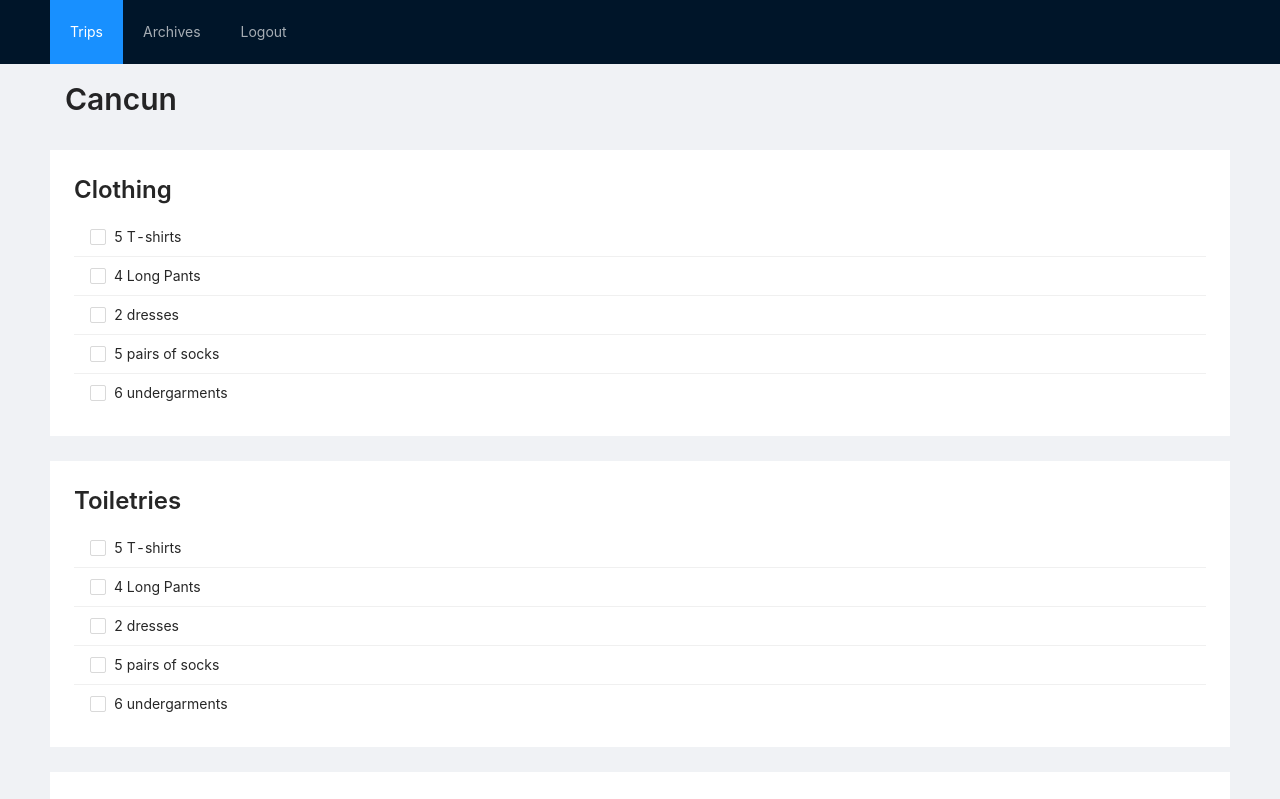
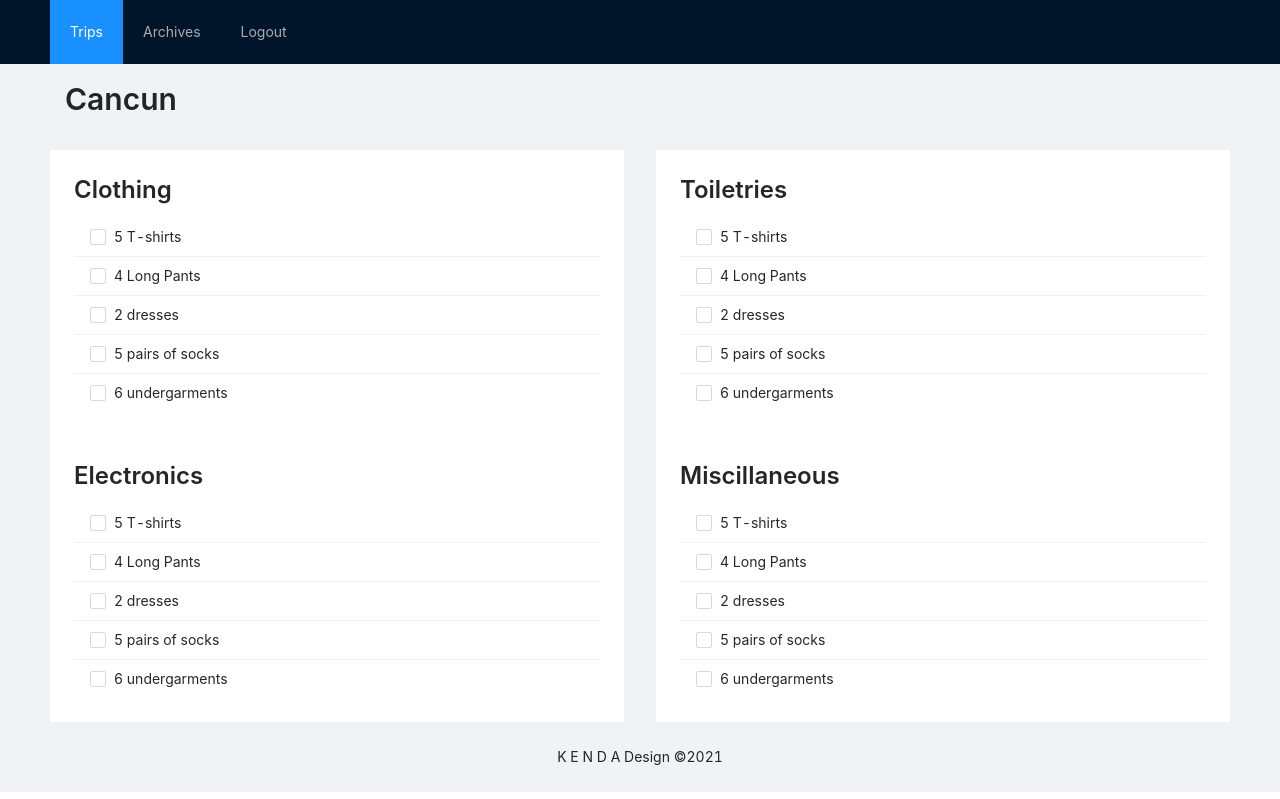
Before and after one commit to KRAY306090/packing-list, a React (Create React App) app: page /myTrip in a window 1280 px wide. Shown: the top 799 px of the page. Built offline with nearby package versions, Linux system fonts and the light colour scheme.

Commit message:
Grid layout mytrip page

```diff
--- a/src/App.css
+++ b/src/App.css
@@ -4,7 +4,6 @@
   min-height: 280px;
   padding: 24px;
   background: #fff;
-  margin-bottom: 25px;
 }
 #components-layout-demo-top .logo {
   float: left;
--- a/src/Pages/Dashboard.js
+++ b/src/Pages/Dashboard.js
@@ -1,6 +1,7 @@
 import React from 'react';
 import TripList from '../components/TripList';
-import { Layout, Menu, Typography } from 'antd';
+import { Layout, Typography } from 'antd';
+import Navigation from '../components/Navigation';
 
 const { Header, Content, Footer } = Layout;
 const { Title } = Typography;
@@ -9,12 +10,7 @@ const Dashboard = () => {
     return (
         <Layout className="layout">
             <Header>
-                <div className="logo" />
-                <Menu theme="dark" mode="horizontal" defaultSelectedKeys={['1']}>
-                    <Menu.Item key="1">Trips</Menu.Item>
-                    <Menu.Item key="2">Archives</Menu.Item>
-                    <Menu.Item key="3">Logout</Menu.Item>
-                </Menu>
+                <Navigation></Navigation>
             </Header>
             <Content style={{ padding: '0 50px' }}>
                 <Title level={2}>My Trips</Title>
--- a/src/Pages/SingleTrip.js
+++ b/src/Pages/SingleTrip.js
@@ -1,6 +1,6 @@
 import React from 'react';
-import { Layout, Menu, Typography, Checkbox, List } from 'antd';
-import Meta from 'antd/lib/card/Meta';
+import { Layout, Typography, Checkbox, List, Row, Col } from 'antd';
+import Navigation from '../components/Navigation';
 
 const { Header, Content, Footer } = Layout;
 const { Title } = Typography;
@@ -17,16 +17,12 @@ const SingleTrip = () => {
     return (
         <Layout className="layout">
             <Header>
-                <div className="logo" />
-                <Menu theme="dark" mode="horizontal" defaultSelectedKeys={['1']}>
-                    <Menu.Item key="1">Trips</Menu.Item>
-                    <Menu.Item key="2">Archives</Menu.Item>
-                    <Menu.Item key="3">Logout</Menu.Item>
-                </Menu>
+                <Navigation></Navigation>
             </Header>
             <Content style={{ padding: '0 50px' }}>
                 <Title className="mainTitle" level={2}>Cancun</Title>
-
+                <Row gutter={[32, 32]}>
+                    <Col xs={{ span: 24 }} lg={{ span: 12 }}>
                         <div className="site-layout-content">
                             <Title level={3}>Clothing</Title>
                             <List
@@ -35,6 +31,8 @@ const SingleTrip = () => {
                                 renderItem={item => <List.Item><Checkbox>{item}</Checkbox></List.Item>}
                             />
                         </div>
+                    </Col>
+                    <Col xs={{ span: 24 }} lg={{ span: 12 }}>
                         <div className="site-layout-content">
                             <Title level={3}>Toiletries</Title>
                             <List
@@ -43,6 +41,10 @@ const SingleTrip = () => {
                                 renderItem={item => <List.Item><Checkbox>{item}</Checkbox></List.Item>}
                             />
                         </div>
+                    </Col>
+                </Row>
+                <Row gutter={[32, 32]}>
+                    <Col xs={{ span: 24 }} lg={{ span: 12 }}>
                         <div className="site-layout-content">
                             <Title level={3}>Electronics</Title>
                             <List
@@ -51,6 +53,18 @@ const SingleTrip = () => {
                                 renderItem={item => <List.Item><Checkbox>{item}</Checkbox></List.Item>}
                             />
                         </div>
+                    </Col>
+                    <Col xs={{ span: 24 }} lg={{ span: 12 }}>
+                        <div className="site-layout-content">
+                            <Title level={3}>Miscillaneous</Title>
+                            <List
+                                size="small"
+                                dataSource={data}
+                                renderItem={item => <List.Item><Checkbox>{item}</Checkbox></List.Item>}
+                            />
+                        </div>
+                    </Col>
+                </Row>
             </Content>
             <Footer style={{ textAlign: 'center' }}>K E N D A Design ©2021</Footer>
         </Layout>
--- a/src/components/Navigation.js
+++ b/src/components/Navigation.js
@@ -1,7 +1,15 @@
 import React from 'react';
 
+import { Menu } from 'antd';
+
 const Navigation = () => {
-
+    return (
+        <Menu theme="dark" mode="horizontal" defaultSelectedKeys={['1']}>
+            <Menu.Item key="1" as='a' href='/dashboard'>Trips</Menu.Item>
+            <Menu.Item key="2" as='a' href='/archive'>Archives</Menu.Item>
+            <Menu.Item key="3">Logout</Menu.Item>
+        </Menu>
+    );
 }
 
 export default Navigation;
```
Also changed, not shown: 1 other file (tests, documents, lock files or other folders). Lines whose indentation alone changed are shown as unchanged.
